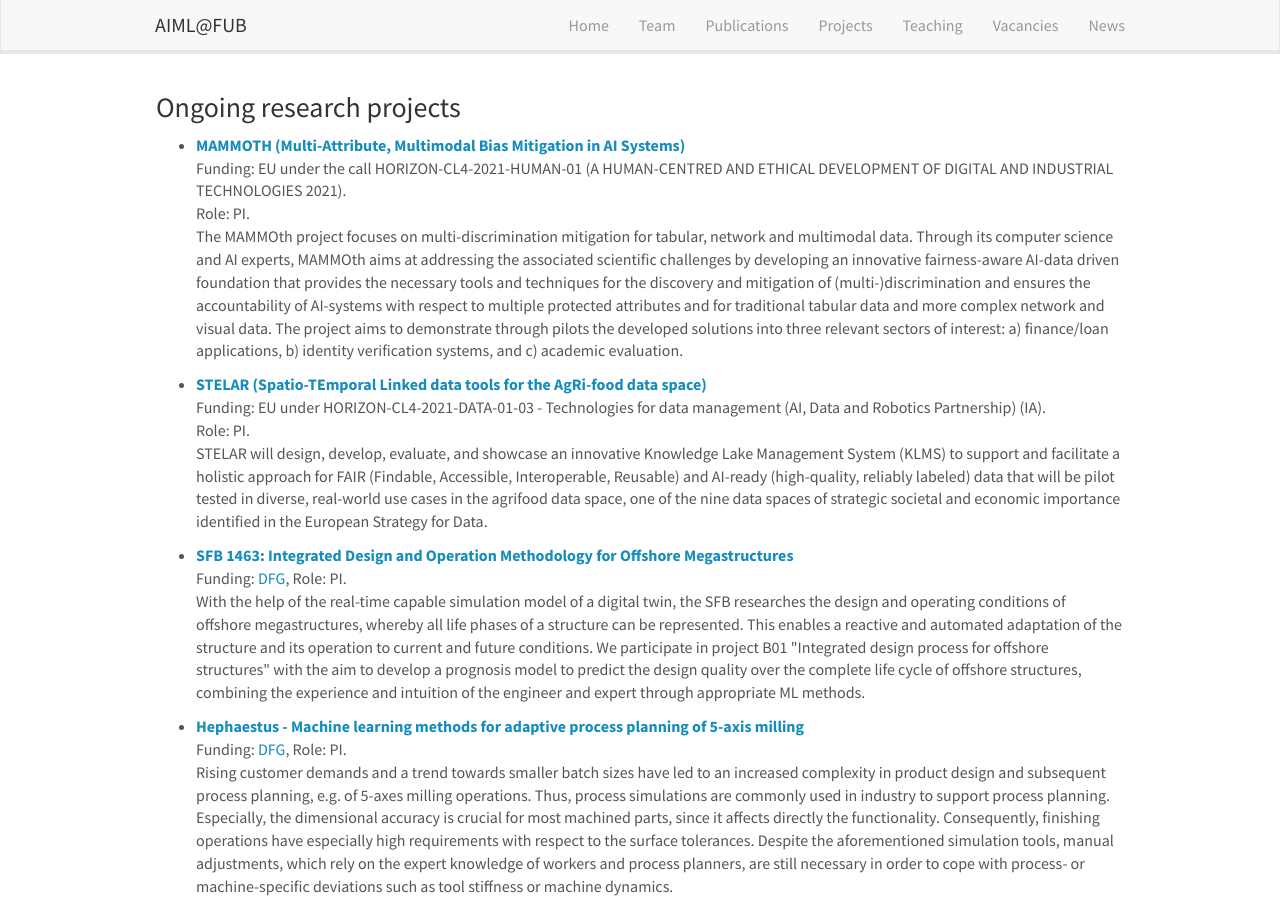
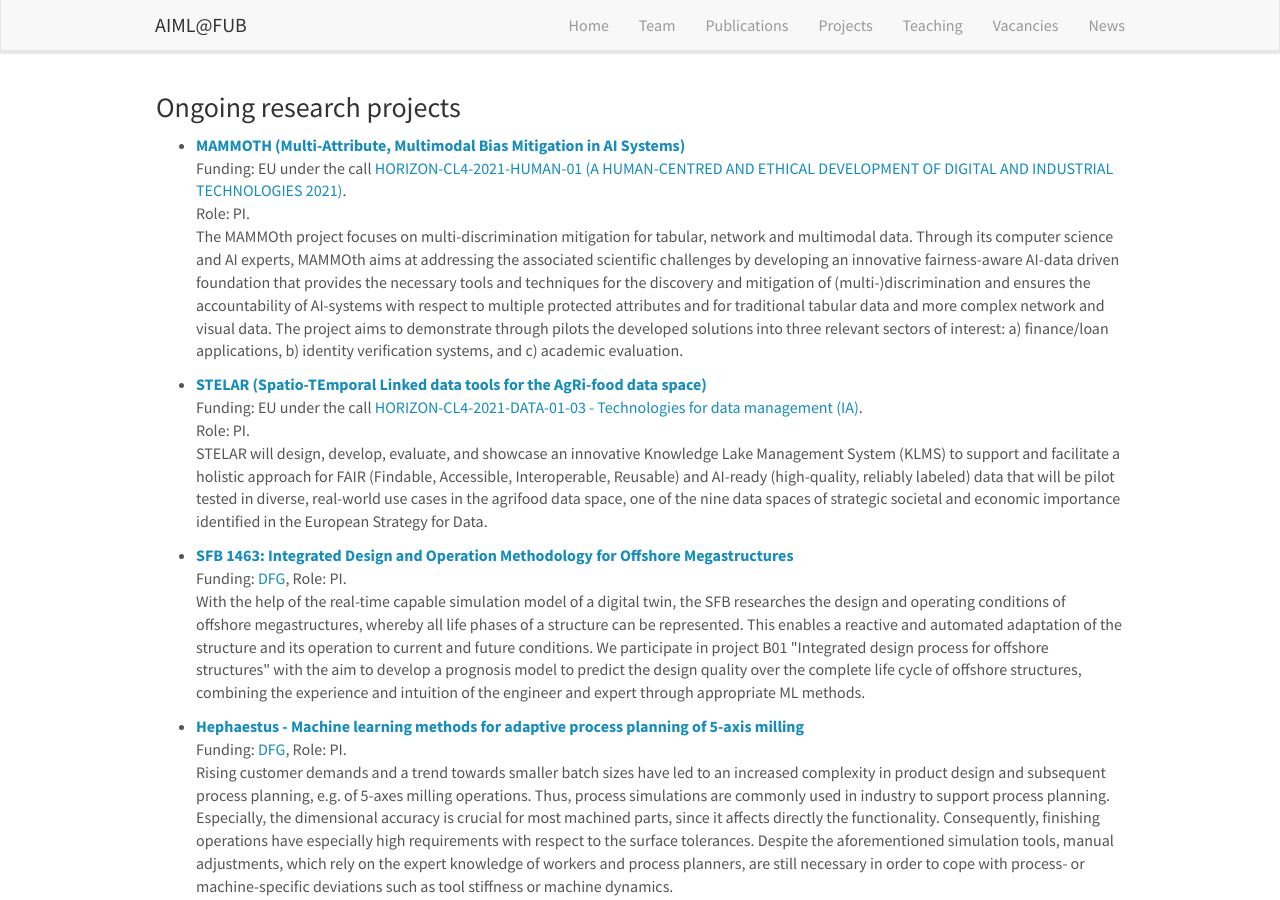
Before and after one commit to AIML-research/AIML-research.github.io, a Jekyll site: the page built from _pages/projects.md, in a window 1280 px wide and 900 px high. Built offline with Jekyll 4.4.1, drawn with Linux system fonts in a browser that asks for light colours; nearby versions of some CDN libraries.

Commit message:
Update projects.md

```diff
--- a/_pages/projects.md
+++ b/_pages/projects.md
@@ -10,7 +10,7 @@ permalink: /projects/
 ### Ongoing research projects
 <ul>
   <li><b><a href = "{{ site.url }}{{ site.baseurl }}/projects/mammoth">MAMMOTH (Multi-Attribute, Multimodal Bias Mitigation in AI Systems)</a></b></li>
-Funding: EU under the call HORIZON-CL4-2021-HUMAN-01 (A HUMAN-CENTRED AND ETHICAL DEVELOPMENT OF DIGITAL AND INDUSTRIAL TECHNOLOGIES 2021).<br>
+Funding: EU under the call <a href="https://www.welcomeurope.com/en/the-list-of-our-calls-projects/horizon-europe-a-human-centred-and-ethical-development-of-digital-and-industrial-technologies-2021/" target="_new">HORIZON-CL4-2021-HUMAN-01 (A HUMAN-CENTRED AND ETHICAL DEVELOPMENT OF DIGITAL AND INDUSTRIAL TECHNOLOGIES 2021)</a>.<br>
 Role: PI.<br>
 
 The MAMMOth project focuses on multi-discrimination mitigation for tabular, network and multimodal data. Through its
@@ -22,7 +22,7 @@ tabular data and more complex network and visual data. The project aims to demon
 
 <ul>
   <li><b><a href = "{{ site.url }}{{ site.baseurl }}/projects/stelar">STELAR (Spatio-TEmporal Linked data tools for the AgRi-food data space)</a></b></li>
-Funding: EU under HORIZON-CL4-2021-DATA-01-03 - Technologies for data management (AI, Data and Robotics Partnership) (IA).<br>
+Funding: EU under the call <a href="https://ec.europa.eu/info/funding-tenders/opportunities/portal/screen/opportunities/topic-details/horizon-cl4-2021-data-01-03" target="_new">HORIZON-CL4-2021-DATA-01-03 - Technologies for data management (IA)</a>.<br>
 Role: PI.<br>
 
   STELAR will design, develop, evaluate, and showcase an innovative Knowledge Lake Management System (KLMS) to support and facilitate a holistic approach for FAIR (Findable, Accessible, Interoperable, Reusable) and AI-ready (high-quality, reliably labeled) data that will be pilot tested in diverse, real-world use cases in the agrifood data space, one of the nine data spaces of strategic societal and economic importance identified in the European Strategy for Data.
```
